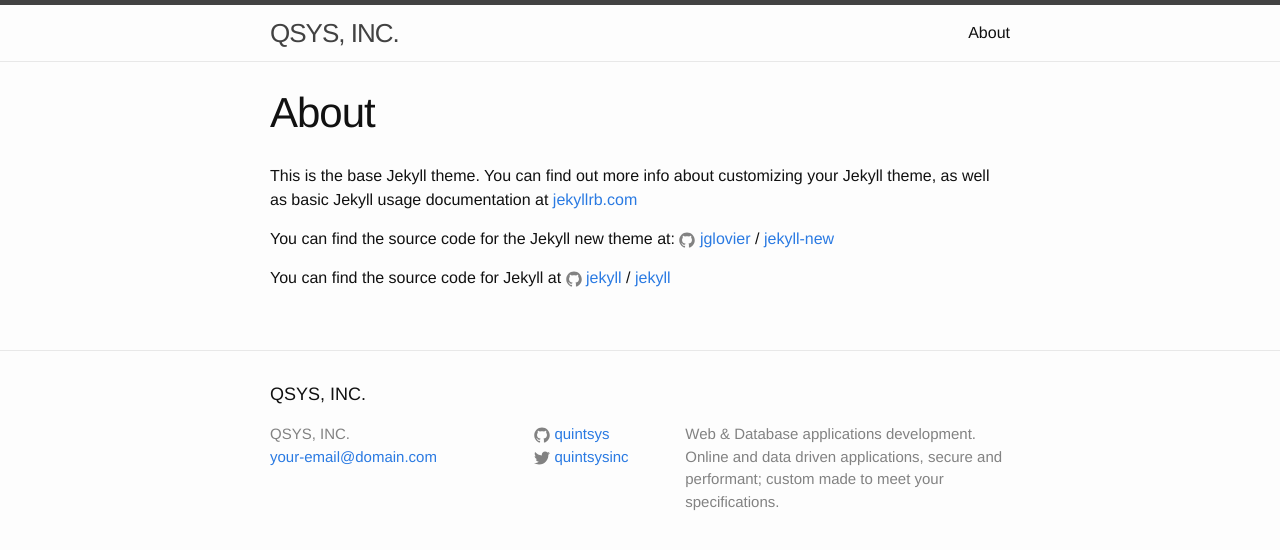
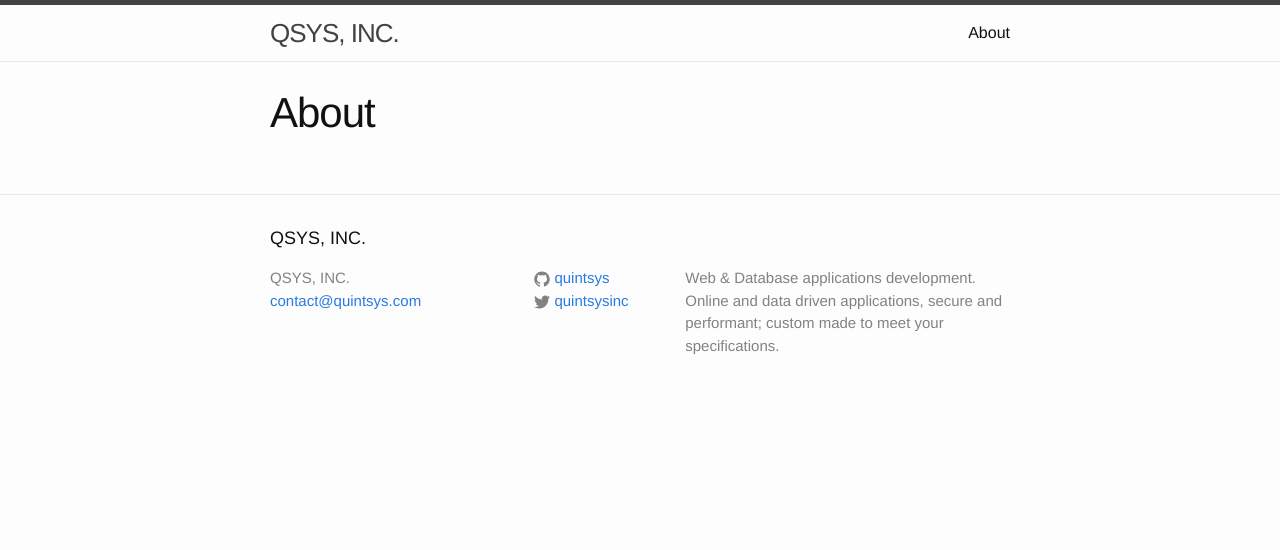
Before and after one commit to QuintSys/quintsys.github.io, a Jekyll site: the page built from about.md, in a window 1280 px wide. Shown: the top 550 px of the page. Built offline with Jekyll 4.4.1, drawn with Linux system fonts in a browser that asks for light colours.

Commit message:
pages folder

```diff
--- a/_config.yml
+++ b/_config.yml
@@ -7,7 +7,7 @@
 
 # Site settings
 title: 'QSYS, INC.'
-email: your-email@domain.com
+email: contact@quintsys.com
 description: > # this means to ignore newlines until "baseurl:"
   Web &amp; Database applications development. Online and data driven applications, secure and performant; custom made to meet your specifications.
 baseurl: "" # the subpath of your site, e.g. /blog
@@ -17,3 +17,4 @@
 
 # Build settings
 markdown: kramdown
+include: ['_pages']
--- a/about.md
+++ b/about.md
@@ -3,13 +3,3 @@
 title: About
 permalink: /about/
 ---
-
-This is the base Jekyll theme. You can find out more info about customizing your Jekyll theme, as well as basic Jekyll usage documentation at [jekyllrb.com](http://jekyllrb.com/)
-
-You can find the source code for the Jekyll new theme at:
-{% include icon-github.html username="jglovier" %} /
-[jekyll-new](https://github.com/jglovier/jekyll-new)
-
-You can find the source code for Jekyll at
-{% include icon-github.html username="jekyll" %} /
-[jekyll](https://github.com/jekyll/jekyll)
```
Also changed, not shown: _pages/services.md (added).
